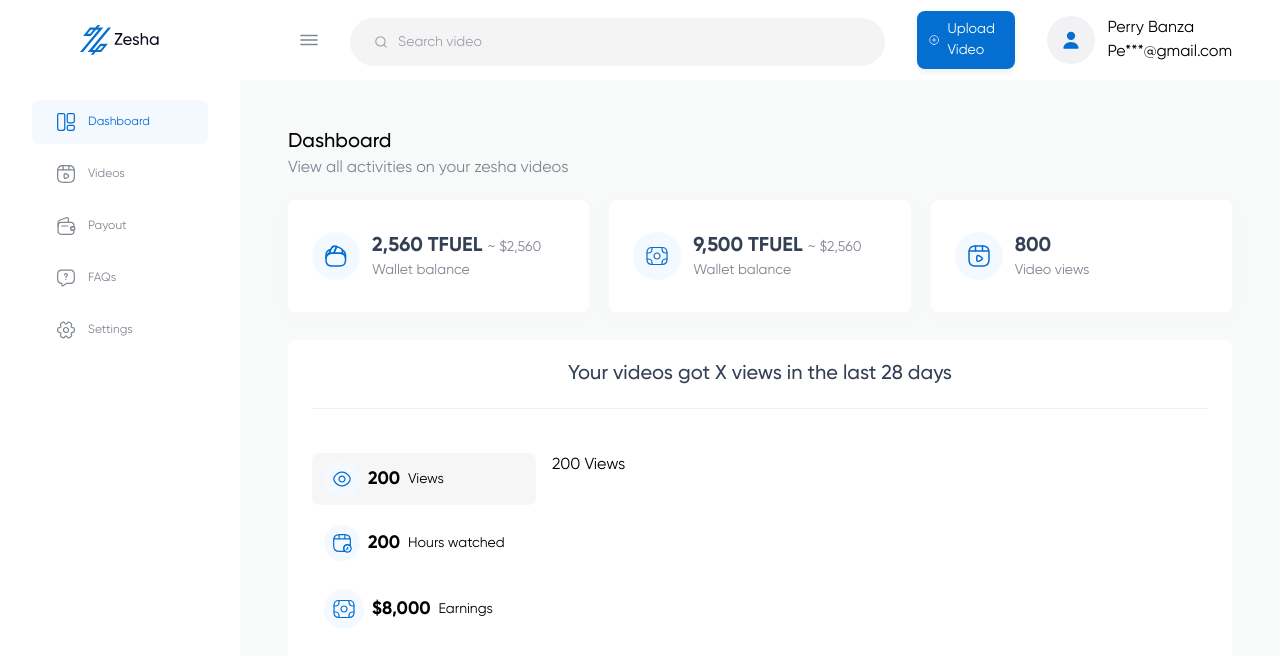
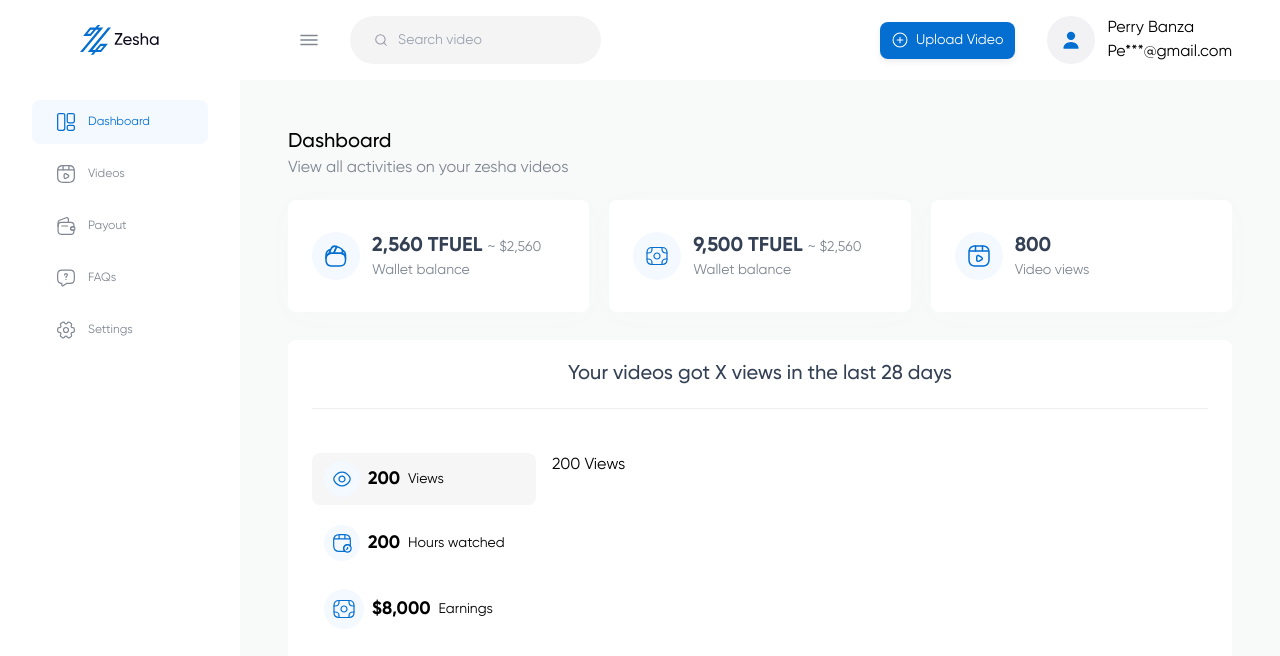
Before and after one commit to Zesha-io/zesha.io-frontend, a Next.js app: page /creator in a window 1280 px wide. Shown: the top 656 px of the page. Built offline with nearby package versions, Linux system fonts and the light colour scheme.

Commit message:
fixed bug in creator navbar

```diff
--- a/components/CreatorLayout/Navbar.jsx
+++ b/components/CreatorLayout/Navbar.jsx
@@ -10,9 +10,9 @@ import ToggleIcon from '../Icons/ToggleIcon';
 const Navbar = ({ handleSidebarToggle, toggleSidebar }) => {
   return (
     <>
-      <div className="header py-3 w-full  h-20 flex items-center bg-white">
-        <div className="container mx-auto flex items-center justify-between gap-8 md:px-4 px-4 lg:px-12  ">
-          <div className="flex flex-row   grow gap-5">
+      <div className="header py-3 w-full  h-20 bg-white flex items-center justify-between">
+        <div className="container mx-auto flex items-center justify-between gap-8 md:px-4 px-4 lg:px-12 w-full ">
+          <div className="flex flex-row    gap-5">
             {/* <button
               type="button"
               className="text-gray-500  hover:text-gray-600 focus:outline-none focus:text-gray-600 my-4 bg-border_cl border-gray-300 text-lg px-1 rounded-md mobile-menu-btn"
@@ -40,7 +40,7 @@ const Navbar = ({ handleSidebarToggle, toggleSidebar }) => {
               </span>
             </button>
 
-            <div className="mt-1 relative rounded-full flex-1  items-center grow flex h-12 w-full ">
+            <div className="relative rounded-full flex-1  items-center grow flex h-12 w-full lg:w-1/2 ">
               <div className="absolute inset-y-0 left-0 pl-3 flex items-center pointer-events-none h-full">
                 <span className="text-gray-500 px-3">
                   <SearchIcon />
@@ -50,7 +50,7 @@ const Navbar = ({ handleSidebarToggle, toggleSidebar }) => {
                 type="search"
                 name="search_video"
                 id="search_video"
-                className=" py-2 px-4  block w-full pl-12 pr-12 sm:text-sm rounded-full h-full focus:outline-none focus:border-gray-400 bg-[#F4F4F5]"
+                className=" py-2 px-4  block w-full pl-12 pr-8 sm:text-sm rounded-full h-full focus:outline-none focus:border-gray-400 bg-[#F4F4F5]"
                 placeholder="Search video"
                 autoComplete="off"
               />
@@ -59,8 +59,8 @@ const Navbar = ({ handleSidebarToggle, toggleSidebar }) => {
           {/* <div className="flex items-center justify-end gap-1 md:gap-5 px-1 md:px-4">
 
           </div> */}
-          <div className="font-normal flex items-center justify-end flex-row gap-8 lg:w-4/12">
-            <Link href='/creator/upload-video' className="bg-[#F2F2F4] px-3 py-2 rounded-lg hidden md:flex justify-center items-center gap-2 upload-btn">
+          <div className="font-normal flex items-center justify-end flex-row gap-3 xl:gap-8 lg:w-4/12">
+            <Link href='/creator/upload-video' className="bg-[#F2F2F4] px-3 py-2 rounded-lg hidden lg:flex whitespace-nowrap justify-center items-center gap-2 upload-btn">
               <AddIcon />
               Upload Video
             </Link>
```
